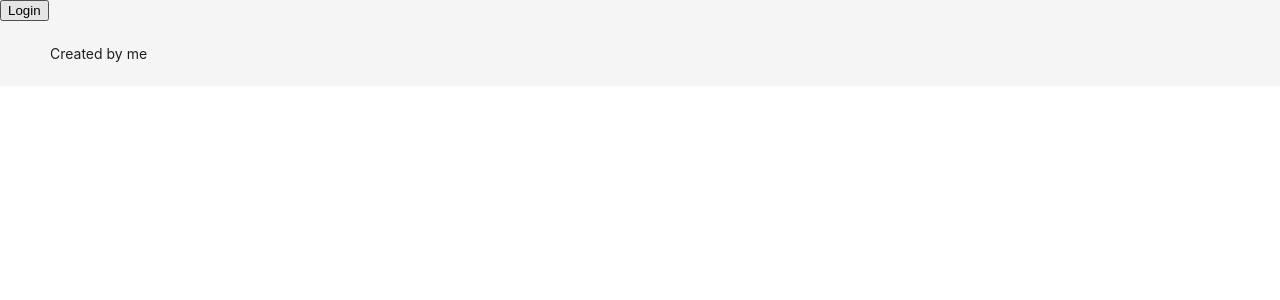
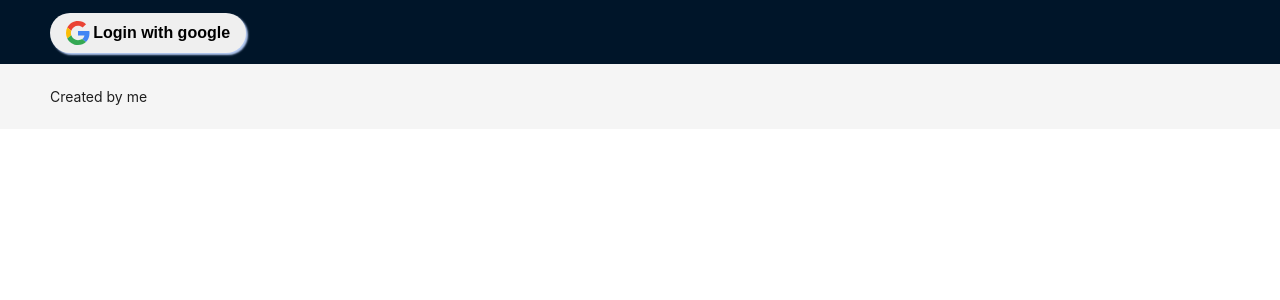
Before and after one commit to VolodumurGruv/hotel, a React (Create React App) app: page / in a window 1280 px wide. Shown: the top 300 px of the page. Built offline with nearby package versions, Linux system fonts and the light colour scheme; no server answers.

Commit message:
added some styles

```diff
--- a/public/index.html
+++ b/public/index.html
@@ -5,10 +5,7 @@
 		<link rel="icon" href="%PUBLIC_URL%/favicon.ico" />
 		<meta name="viewport" content="width=device-width, initial-scale=1" />
 		<meta name="theme-color" content="#000000" />
-    <meta
-      name="description"
-      content="Web site created using create-react-app"
-    />
+		<meta name="description" content="Web site created using create-react-app" />
 		<link rel="apple-touch-icon" href="%PUBLIC_URL%/logo192.png" />
 		<!--
       manifest.json provides metadata used when your web app is installed on a
@@ -24,6 +21,7 @@
       work correctly both with client-side routing and a non-root public URL.
       Learn how to configure a non-root public URL by running `npm run build`.
     -->
+
 		<title>React App</title>
 	</head>
 	<body>
--- a/src/App.js
+++ b/src/App.js
@@ -1,16 +1,19 @@
 import { Layout } from "antd";
+import { Header } from "antd/es/layout/layout";
 
 import Login from "./components/login/Login";
+import "./styles/login.css";
 
 const { Content, Footer } = Layout;
 
 function App() {
 	return (
-		<div className="App">
+		<div>
 			<Layout>
-				<Content>
-					<Login />
-				</Content>
+				<Header>
+					<Login className="login" />
+				</Header>
+				<Content></Content>
 				<Footer>Created by me</Footer>
 			</Layout>
 		</div>
--- a/src/components/login/Login.jsx
+++ b/src/components/login/Login.jsx
@@ -4,6 +4,7 @@ import { useDispatch, useSelector } from "react-redux";
 import { userAuth, userLogout, setUser } from "../../features/userSlice";
 import { auth } from "../../environments/intialFirebase";
 import "../../styles/login.css";
+import "../../styles/button.css";
 
 const Login = () => {
 	const { userName, imgUrl } = useSelector((state) => state.user);
@@ -11,16 +12,16 @@ const Login = () => {
 
 	useEffect(() => {
 		// check user
+
 		const unsub = onAuthStateChanged(auth, (u) => {
 			if (u) {
 				const { displayName, photoURL } = u;
 				return dispatch(setUser({ displayName, photoURL }));
 			}
-			console.log(userName !== null);
+
 			return dispatch(setUser({ displayName: null, photoURL: null }));
 		});
 
-		console.log(userName);
 		return unsub;
 	}, [dispatch]);
 
@@ -37,17 +38,45 @@ const Login = () => {
 			{userName !== null ? (
 				<div>
 					<div className="logo">
-						<div>
-							<img className="logo-img" src={imgUrl} />
-						</div>
-						{userName}
+						<img className="logo-img" src={imgUrl} alt="account image" />
+						<span className="logo-text">{userName}</span>
 					</div>
 
-					<button onClick={logoutGoogle}>Logout</button>
+					<button className="logo-logout--button btn" onClick={logoutGoogle}>
+						Logout
+					</button>
 				</div>
 			) : (
-				<div>
-					<button onClick={loginWithGoogle}>Login</button>
+				<div className="logo-login--btn">
+					<button className="btn" onClick={loginWithGoogle}>
+						<svg
+							version="1.1"
+							xmlns="http://www.w3.org/2000/svg"
+							viewBox="0 0 48 48"
+							className="LgbsSe-Bz112c"
+						>
+							<g>
+								<path
+									fill="#EA4335"
+									d="M24 9.5c3.54 0 6.71 1.22 9.21 3.6l6.85-6.85C35.9 2.38 30.47 0 24 0 14.62 0 6.51 5.38 2.56 13.22l7.98 6.19C12.43 13.72 17.74 9.5 24 9.5z"
+								></path>
+								<path
+									fill="#4285F4"
+									d="M46.98 24.55c0-1.57-.15-3.09-.38-4.55H24v9.02h12.94c-.58 2.96-2.26 5.48-4.78 7.18l7.73 6c4.51-4.18 7.09-10.36 7.09-17.65z"
+								></path>
+								<path
+									fill="#FBBC05"
+									d="M10.53 28.59c-.48-1.45-.76-2.99-.76-4.59s.27-3.14.76-4.59l-7.98-6.19C.92 16.46 0 20.12 0 24c0 3.88.92 7.54 2.56 10.78l7.97-6.19z"
+								></path>
+								<path
+									fill="#34A853"
+									d="M24 48c6.48 0 11.93-2.13 15.89-5.81l-7.73-6c-2.15 1.45-4.92 2.3-8.16 2.3-6.26 0-11.57-4.22-13.47-9.91l-7.98 6.19C6.51 42.62 14.62 48 24 48z"
+								></path>
+								<path fill="none" d="M0 0h48v48H0z"></path>
+							</g>
+						</svg>
+						<span className="logo-login-text">Login with google</span>
+					</button>
 				</div>
 			)}
 		</>
--- /dev/null
+++ b/src/styles/button.css
@@ -0,0 +1,13 @@
+.btn {
+	border: none;
+	border-radius: 1.5rem;
+	padding: 0.5rem 1rem;
+	font-size: 1rem;
+	font-weight: 600;
+	cursor: pointer;
+	box-shadow: 2px 2px 2px rgb(182, 204, 245);
+}
+
+.btn:hover {
+	background-color: rgb(122, 175, 218);
+}
--- a/src/styles/login.css
+++ b/src/styles/login.css
@@ -1,12 +1,44 @@
+.login {
+	margin-top: 5rem;
+}
+
 .logo {
-	display: flex;
-	flex-direction: column;
-	align-items: center;
-	padding: 20px;
-	text-align: center;
+	position: absolute;
+	color: #fff;
 }
 
 .logo-img {
 	border-radius: 50%;
 	width: 3rem;
 }
+
+.logo-text {
+	position: relative;
+	top: -1rem;
+	left: 0.5rem;
+	font-weight: 700;
+	font-size: 1.2rem;
+}
+
+.logo-logout--button {
+	position: relative;
+	top: -0.5rem;
+	left: 6rem;
+}
+
+.logo-login--btn svg {
+	width: 1.5rem;
+}
+
+.logo-login-text {
+	margin-left: 0.2rem;
+	font-size: 1rem;
+	font-weight: 600;
+}
+
+.logo-login--btn button {
+	display: flex;
+	align-items: center;
+	justify-content: center;
+	margin-top: 0.8rem;
+}
```
Also changed, not shown: src/features/userSlice.js (+1 -19 lines). Lines whose indentation alone changed are shown as unchanged.
